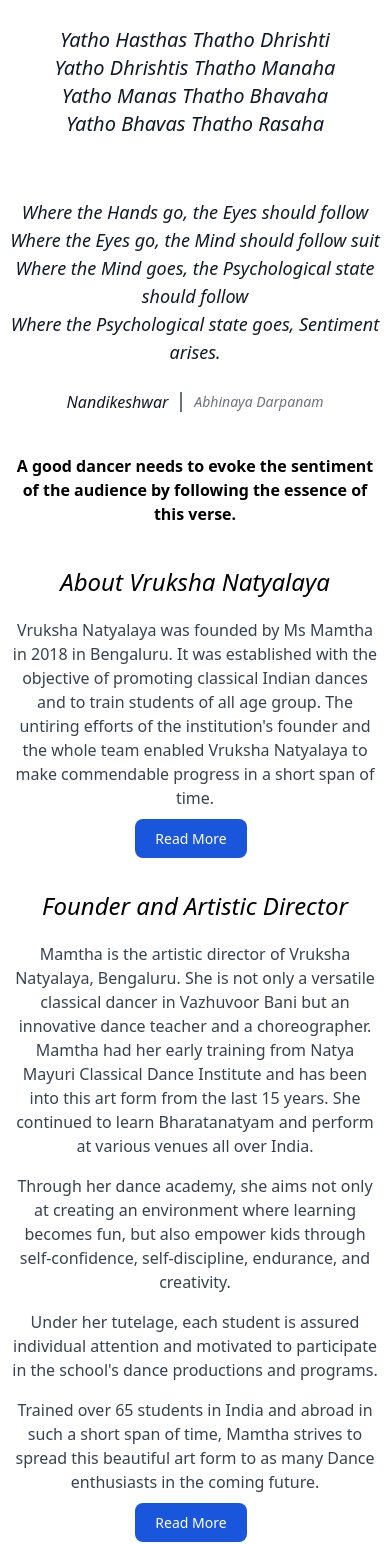
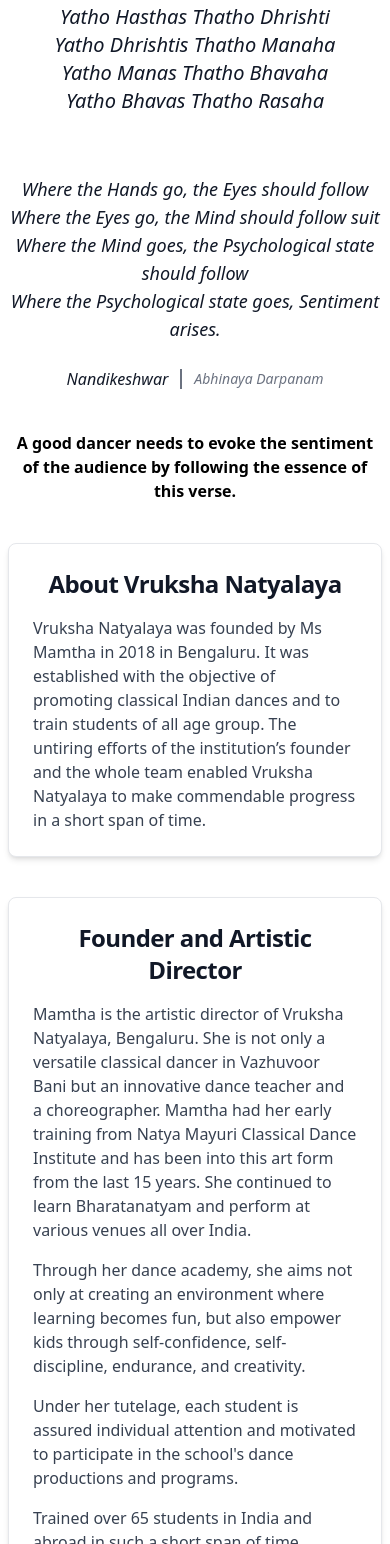
Before and after one commit to lakshmikanthchetan/vruksha-natyalaya, a Next.js app: page / in a window 390 px wide. Shown: the part 456-2000 px from the top of the page. Built offline with nearby package versions, Linux system fonts and the light colour scheme.

Commit message:
possible css classes change from this commit

```diff
--- a/components/Footer.js
+++ b/components/Footer.js
@@ -3,8 +3,8 @@
 
 function CommonFooter() {
   return (
-    <div className="dark mt-10">
-      <Footer container={true} bgDark={true}>
+    <div className="mt-10">
+      <Footer container={true}>
         <div className="w-full">
           <div className="grid w-full justify-between sm:flex sm:justify-between md:flex md:grid-cols-1">
             <div>
@@ -23,6 +23,7 @@
                   <Footer.Link href="/about">About</Footer.Link>
                   <Footer.Link href="/gallery">Gallery</Footer.Link>
                   <Footer.Link href="/contact">Contact</Footer.Link>
+                  <Footer.Link href="/other-styles">Other Styles</Footer.Link>
                 </Footer.LinkGroup>
               </div>
               <div>
--- a/components/Reviews.js
+++ b/components/Reviews.js
@@ -6,16 +6,59 @@
 
 export const reviewsArr = [
   {
-    name: 'Chetan',
+    name: 'Krupa Subramaniam',
     imageSrcUrl: '',
-    joinedOn: 'August 2014',
-    reviewedOn: 'March 3, 2017',
-    reviewedFrom: 'United Kingdom',
-    reviewTitle: 'Thinking to buy another one!',
+    joinedOn: '',
+    reviewedOn: 'April 2022',
+    reviewedFrom: 'India',
+    reviewTitle: '',
     reviewDesc1:
-      'This is my third Invicta Pro Diver. They are just fantastic value for money. This one arrived yesterday and the first thing I did was set the time, popped on an identical strap from another Invicta and went in the shower with it to test the waterproofing.... No problems.',
-    reviewDesc2:
-      'It is obviously not the same build quality as those very expensivewatches. But that is like comparing a Citroën to a Ferrari. This watch was well under £100! An absolute bargain.',
+      'Our daughter has been going to the dance class for a month.  She is thoroughly enjoying the classes. The teacher has a passion for dance and enjoys teaching with children.  She is able to understand the children and make them learn better.',
+    reviewDesc2: '',
+  },
+  {
+    name: 'Ramya Lakshmanan',
+    imageSrcUrl: '',
+    joinedOn: '',
+    reviewedOn: 'June 2022',
+    reviewedFrom: 'India',
+    reviewTitle: '',
+    reviewDesc1:
+      'Highly recommended place. My daughter is a beginner in bharatanatyam and she is in absolute love with this art form. All thanks to her teacher, Mamtha mam for her patience and for inciting the interest in her students.',
+    reviewDesc2: '',
+  },
+  {
+    name: 'Reema Sood Dar',
+    imageSrcUrl: '',
+    joinedOn: '',
+    reviewedOn: 'May 2022',
+    reviewedFrom: 'India',
+    reviewTitle: '',
+    reviewDesc1:
+      'We are really blessed to have her teaching our daughter. Seen remarkable improvement in just 3-4 months. Keeps a lot of patience while teaching. Thank You',
+    reviewDesc2: '',
+  },
+  {
+    name: 'Nita Thakkar',
+    imageSrcUrl: '',
+    joinedOn: '',
+    reviewedOn: 'June 2022',
+    reviewedFrom: 'India',
+    reviewTitle: '',
+    reviewDesc1:
+      'She has good knowledge and experience in bharath natyam. My 4 year old enjoys her classes and we can see the results in her, she is good with teaching with small kids as well as teens.',
+    reviewDesc2: '',
+  },
+  {
+    name: 'Satavisha Bhattacharyya',
+    imageSrcUrl: '',
+    joinedOn: '',
+    reviewedOn: 'June 2022',
+    reviewedFrom: 'India',
+    reviewTitle: '',
+    reviewDesc1:
+      'Mamtha is really good with the kids and my 3.5 year old really enjoys her classes. She is learning beautifully, and all credits to her teacher. THANKS A LOT',
+    reviewDesc2: '',
   },
 ];
 
@@ -45,12 +88,14 @@
         <div className="space-y-1 font-medium dark:text-white">
           <p>
             {name}
+            {joinedOn && (
               <time
                 dateTime=""
                 className="block text-sm text-gray-500 dark:text-gray-400"
               >
                 {`Joined on ${joinedOn}`}
               </time>
+            )}
           </p>
         </div>
       </div>
@@ -130,7 +175,7 @@
 function Reviews(props) {
   const { reviewsArr = [] } = props;
   return (
-    <div className="text-center my-10">
+    <div className="text-center my-10 sm:max-w-xl sm:mx-auto">
       <h2 className="text-center text-2xl my-5 italic">Reviews</h2>
       <div className="text-left">
         {reviewsArr.map((review, i) => (
@@ -140,9 +185,9 @@
           href={GoogleReviewsLink}
           target="_blank"
           rel="noreferrer"
-          className="block mb-5 text-sm font-medium text-blue-600 hover:underline dark:text-blue-500"
+          className="text-center block my-10 text-lg font-medium text-blue-600 hover:underline dark:text-blue-500"
         >
-          Read more
+          Read All Reviews
         </a>
       </div>
     </div>
--- a/components/SimpleCard.js
+++ b/components/SimpleCard.js
@@ -7,19 +7,17 @@
   return (
     <div className={`${withMargin ? 'my-10' : ''}`}>
       <Card>
-        <h5 className="text-2xl font-bold tracking-tight text-gray-900 dark:text-white">
+        <h5 className="text-center text-2xl font-bold tracking-tight text-gray-900 dark:text-white">
           {title}
         </h5>
         {descArr.map((desc, i) => (
-          <p
-            className="mb-4 font-normal text-gray-700 dark:text-gray-400"
-            key={i}
-          >
+          <p className="font-normal text-gray-700 dark:text-gray-400" key={i}>
             {desc}
           </p>
         ))}
 
         {readMoreLink && (
+          <div className="mx-auto">
             <Link href={{ readMoreLink }}>
               <a className="inline-flex items-center py-2 px-3 text-sm font-medium text-center text-white bg-blue-700 rounded-lg hover:bg-blue-800 focus:ring-4 focus:outline-none focus:ring-blue-300 dark:bg-blue-600 dark:hover:bg-blue-700 dark:focus:ring-blue-800">
                 Read more
@@ -38,6 +36,7 @@
                 </svg>
               </a>
             </Link>
+          </div>
         )}
       </Card>
     </div>
--- a/components/UnOrderedList.js
+++ b/components/UnOrderedList.js
@@ -1,5 +1,3 @@
-import { center } from './Map';
-
 const TickSVG = () => (
   <svg
     className="flex-shrink-0 w-5 h-5 text-green-500 dark:text-green-400"
@@ -24,12 +22,12 @@
         {heading}
       </h2>
       <ul
-        className={`space-y-1 max-w-md list-inside text-gray-500 dark:text-gray-400 ${
+        className={`space-y-1 max-w-md list-inside text-gray-500 dark:text-gray-400 sm:text-center ${
           isCenter ? 'sm:mx-auto' : ''
         }`}
       >
         {listArr.map((item, i) => (
-          <li className="flex items-center space-x-3 sm:justify-center" key={i}>
+          <li className="flex items-center space-x-3" key={i}>
             {showIcon && <TickSVG />} <span>{item}</span>
           </li>
         ))}
--- a/pages/about.js
+++ b/pages/about.js
@@ -69,10 +69,6 @@
     ],
   },
   {
-    title: 'Gejje Pooja/Salangai Pooja',
-    desc: [],
-  },
-  {
     title: 'Advanced Level -1',
     desc: [
       '      Shabdam',
@@ -92,6 +88,11 @@
       '108 Karanas',
     ],
   },
+  ,
+  {
+    title: 'Gejje Pooja/Salangai Pooja',
+    desc: [],
+  },
   {
     title: 'Arangetram',
     desc: [
@@ -106,52 +107,6 @@
 function about() {
   return (
     <div className="container mx-auto px-2">
-      <div className="sm:h-64 md:h-80 2xl:h-96">
-        <Carousel slide={false}>
-          <div className="h-full">
-            <Image
-              src="/images/1.jpg"
-              alt="..."
-              layout="fill"
-              objectFit="cover"
-            />
-          </div>
-          <div className="h-full">
-            <Image
-              src="/images/2.jpg"
-              alt="..."
-              layout="fill"
-              objectFit="cover"
-            />
-          </div>
-          <div className="h-full">
-            <Image
-              src="/images/3.jpg"
-              alt="..."
-              layout="fill"
-              objectFit="cover"
-            />
-          </div>
-          <div className="h-full">
-            {' '}
-            <Image
-              src="/images/4.jpg"
-              alt="..."
-              layout="fill"
-              objectFit="cover"
-            />
-          </div>
-          <div className="h-full">
-            <Image
-              src="/images/5.jpg"
-              alt="..."
-              layout="fill"
-              objectFit="cover"
-            />
-          </div>
-        </Carousel>
-      </div>
-      <div className="text-center mx-auto">
       <section>
         <SimpleCard
           title="About Vruksha Natyalaya"
@@ -172,7 +127,7 @@
       </section>
       <section>
         <SimpleCardsList heading="Levels & Syllabus" cardsData={cardsData} />
-          <h2 className="inline-block my-10 text-xl font-bold text-gray-900 dark:text-white">
+        <h2 className="text-center block my-10 text-lg font-bold text-gray-900 dark:text-white">
           Note: Eligibility for the dance class to be above 5 years
         </h2>
       </section>
@@ -186,7 +141,6 @@
         <Reviews reviewsArr={reviewsArr} />
       </section>
     </div>
-    </div>
   );
 }
 
--- a/pages/background.js
+++ b/pages/background.js
@@ -3,15 +3,15 @@
 
 function Background() {
   return (
-    <div className="container mx-auto text-center">
+    <div>
       <Image
         class="max-w-full h-auto"
         src="/images/nataraj.png"
         alt="nataraj"
-        width={1200}
-        height={680}
+        width={3000}
+        height={1200}
       />
-
+      <div className="container mx-auto">
         <div className="mb-10 px-2">
           <Card>
             <h5 className="text-2xl font-bold tracking-tight text-gray-900 dark:text-white">
@@ -21,45 +21,24 @@
               Bharata Natyam is one of the oldest dance forms of India. It was
               nurtured in the temples and courts of southern India since ancient
               times. Later it was codified and documented as a performing art in
-            the 19th century by four brothers known as the Tanjore Quartet whose
-            musical compositions for dance form the bulk of the Bharata Natyam
-            repertoire even today. The art was handed down as a living tradition
-            from generation to generation under the Devadasi system under which
-            women were dedicated to temples to serve the deity as dancers and
-            musicians forming part of the elaborate rituals. These highly
-            talented artists and the male gurus (nattuvanars) were the sole
-            repository of the art until the early 20th century when a renewal of
-            interest in India’s cultural heritage prompted the educated elite to
-            discover its beauty.
+              the 19th century by four brothers known as the Tanjore Quartet
+              whose musical compositions for dance form the bulk of the Bharata
+              Natyam repertoire even today. The art was handed down as a living
+              tradition from generation to generation under the Devadasi system
+              under which women were dedicated to temples to serve the deity as
+              dancers and musicians forming part of the elaborate rituals. These
+              highly talented artists and the male gurus (nattuvanars) were the
+              sole repository of the art until the early 20th century when a
+              renewal of interest in India’s cultural heritage prompted the
+              educated elite to discover its beauty.
             </p>
             <p className="mb-4 font-normal text-gray-700 dark:text-gray-400">
-            Today Bharata Natyam is one of the most popular and widely performed
-            dance styles and is practiced by male and female dancers all over
-            India. Due to its wide range of movements and postures and the
-            balanced melange of the rhythmic and mimetic aspects lends itself
-            well to experimental and fusion choreography.
+              Today Bharata Natyam is one of the most popular and widely
+              performed dance styles and is practiced by male and female dancers
+              all over India. Due to its wide range of movements and postures
+              and the balanced melange of the rhythmic and mimetic aspects lends
+              itself well to experimental and fusion choreography.
             </p>
-          <div>
-            <a
-              href="#"
-              className="w-auto inline-flex items-center py-2 px-3 text-sm font-medium text-center text-white bg-blue-700 rounded-lg hover:bg-blue-800 focus:ring-4 focus:outline-none focus:ring-blue-300 dark:bg-blue-600 dark:hover:bg-blue-700 dark:focus:ring-blue-800"
-            >
-              Read more
-              <svg
-                aria-hidden="true"
-                className="ml-2 -mr-1 w-4 h-4"
-                fill="currentColor"
-                viewBox="0 0 20 20"
-                xmlns="http://www.w3.org/2000/svg"
-              >
-                <path
-                  fillRule="evenodd"
-                  d="M10.293 3.293a1 1 0 011.414 0l6 6a1 1 0 010 1.414l-6 6a1 1 0 01-1.414-1.414L14.586 11H3a1 1 0 110-2h11.586l-4.293-4.293a1 1 0 010-1.414z"
-                  clipRule="evenodd"
-                ></path>
-              </svg>
-            </a>
-          </div>
           </Card>
         </div>
 
@@ -68,9 +47,9 @@
             Repertoire
           </h5>
           <p className="mb-4 font-normal text-gray-700 dark:text-gray-400">
-          Bharatanatyam is traditionally a team performance art that consists of
-          a solo dancer, accompanied by musicians and one or more singers. The
-          theory behind the musical notes, vocal performance and the dance
+            Bharatanatyam is traditionally a team performance art that consists
+            of a solo dancer, accompanied by musicians and one or more singers.
+            The theory behind the musical notes, vocal performance and the dance
             movement trace back to the ancient Natya Shastra, and many Sanskrit
             and Tamil texts such as the Abhinaya Darpana.
           </p>
@@ -80,17 +59,17 @@
             Indian classical music. Their hand and facial gestures are codified
             sign language that recite a legend, spiritual ideas or a religious
             prayer derived from Hindu Vedic scriptures, the Mahabharata, the
-          Ramayana, the Puranas and historic drama texts.[55][57] The dancer
-          deploys turns or specific body movements to mark punctuations in the
-          story or the entry of a different character in the play or legend
-          being acted out through dance (Abhinaya). The footwork, body language,
+            Ramayana, the Puranas and historic drama texts. The dancer deploys
+            turns or specific body movements to mark punctuations in the story
+            or the entry of a different character in the play or legend being
+            acted out through dance (Abhinaya). The footwork, body language,
             postures, musical notes, the tones of the vocalist, aesthetics and
             costumes integrate to express and communicate the underlying text.
           </p>
           <p className="mb-4 font-normal text-gray-700 dark:text-gray-400">
-          The repertoire of Bharatanatyam, like all major classical Indian dance
-          forms, follows the three categories of performance in the Natya
-          Shastra. These are Nritta (Nirutham), Nritya (Niruthiyam)
+            The repertoire of Bharatanatyam, like all major classical Indian
+            dance forms, follows the three categories of performance in
+            the Natya Shastra. These are Nritta (Nirutham), Nritya (Niruthiyam)
             and Natya (Natyam).
           </p>
           <div>
@@ -98,9 +77,9 @@
               <li>
                 The Nritta performance is abstract, fast and rhythmic aspect of
                 the dance The viewer is presented with pure movement in
-              Bharatanatyam, wherein the emphasis is the beauty in motion, form,
-              speed, range and pattern. This part of the repertoire has no
-              interpretative aspect, no telling of story. It is a technical
+                Bharatanatyam, wherein the emphasis is the beauty in motion,
+                form, speed, range and pattern. This part of the repertoire has
+                no interpretative aspect, no telling of story. It is a technical
                 performance, and aims to engage the senses (prakriti) of the
                 audience.{' '}
               </li>
@@ -108,8 +87,8 @@
                 The Nritya is slower and expressive aspect of the dance that
                 attempts to communicate feelings, storyline particularly with
                 spiritual themes in Hindu dance traditions. In a nritya, the
-              dance-acting expands to include silent expression of words through
-              gestures and body motion set to musical notes. The actor
+                dance-acting expands to include silent expression of words
+                through gestures and body motion set to musical notes. The actor
                 articulates a legend or a spiritual message. This part of a
                 Bharatanatyam repertoire is more than sensory enjoyment, it aims
                 to engage the emotions and mind of the viewer.
@@ -121,27 +100,9 @@
                 underlying story. A Natya incorporates the elements of a Nritya
               </li>
             </ul>
-          <a
-            href="#"
-            className="w-auto inline-flex items-center py-2 px-3 text-sm font-medium text-center text-white bg-blue-700 rounded-lg hover:bg-blue-800 focus:ring-4 focus:outline-none focus:ring-blue-300 dark:bg-blue-600 dark:hover:bg-blue-700 dark:focus:ring-blue-800"
-          >
-            Read more
-            <svg
-              aria-hidden="true"
-              className="ml-2 -mr-1 w-4 h-4"
-              fill="currentColor"
-              viewBox="0 0 20 20"
-              xmlns="http://www.w3.org/2000/svg"
-            >
-              <path
-                fillRule="evenodd"
-                d="M10.293 3.293a1 1 0 011.414 0l6 6a1 1 0 010 1.414l-6 6a1 1 0 01-1.414-1.414L14.586 11H3a1 1 0 110-2h11.586l-4.293-4.293a1 1 0 010-1.414z"
-                clipRule="evenodd"
-              ></path>
-            </svg>
-          </a>
           </div>
         </Card>
+      </div>
     </div>
   );
 }
--- a/pages/contact.js
+++ b/pages/contact.js
@@ -57,9 +57,9 @@
           </div>
         </div>
       </div>
-      <div className="my-5">
+      {/* <div className="my-5">
         <Map />
-      </div>
+      </div> */}
     </div>
   );
 }
--- a/pages/index.js
+++ b/pages/index.js
@@ -1,7 +1,7 @@
 import { Carousel } from 'flowbite-react';
 import Image from 'next/image';
 import Link from 'next/link';
-import { Quote, UnOrderedList } from '../components';
+import { Quote, SimpleCard, UnOrderedList } from '../components';
 
 const levelsArr = [
   "Beginner's Level -1",
@@ -16,7 +16,7 @@
 
 export default function Home() {
   return (
-    <div className="container mx-auto text-center px-2">
+    <div>
       <section className="h-56 sm:h-64 xl:h-80 2xl:h-96">
         <Carousel slide={false}>
           <div style={{ width: '100%', height: '100%', position: 'relative' }}>
@@ -37,60 +37,30 @@
           </div>
         </Carousel>
       </section>
+      <div className="container mx-auto px-2">
         <section>
           <Quote />
         </section>
         <section>
-        <h2 className="text-center text-2xl my-5 italic">
-          About Vruksha Natyalaya
-        </h2>
-        <p className="mb-4 font-normal text-gray-700 dark:text-gray-400">
-          Vruksha Natyalaya was founded by Ms Mamtha in 2018 in Bengaluru. It
-          was established with the objective of promoting classical Indian
-          dances and to train students of all age group. The untiring efforts of
-          the institution&apos;s founder and the whole team enabled Vruksha
-          Natyalaya to make commendable progress in a short span of time.
-        </p>
-        <Link href={'/about'}>
-          <a className="text-white bg-blue-700 hover:bg-blue-800 focus:ring-4 focus:ring-blue-300 font-medium rounded-lg text-sm px-5 py-2.5 mr-2 mb-2 dark:bg-blue-600 dark:hover:bg-blue-700 focus:outline-none dark:focus:ring-blue-800">
-            Read More
-          </a>
-        </Link>
+          <SimpleCard
+            title="About Vruksha Natyalaya"
+            descArr={[
+              'Vruksha Natyalaya was founded by Ms Mamtha  in 2018 in Bengaluru. It was established with the objective of promoting classical Indian dances and to train students of all age group. The untiring efforts of the institution’s founder and the whole team enabled Vruksha Natyalaya to make commendable progress in a short span of time.',
+            ]}
+            withMargin={true}
+          />
+          <SimpleCard
+            title="Founder and Artistic Director"
+            descArr={[
+              'Mamtha is the artistic director of Vruksha Natyalaya, Bengaluru. She is not only a versatile classical dancer  in Vazhuvoor Bani but an innovative dance teacher and a choreographer. Mamtha had her early training from Natya Mayuri Classical Dance Institute and has been into this art form from the last 15 years. She continued to learn Bharatanatyam and perform at various venues all over India.',
+              'Through her dance academy, she aims not only at creating an environment where learning becomes fun, but also empower kids through self-confidence, self-discipline, endurance, and creativity.',
+              "Under her tutelage, each student is assured individual attention and motivated to participate in the school's dance productions and programs.",
+              'Trained over 65 students in India and abroad in such a short span of time, Mamtha strives to spread this beautiful art form to as many Dance enthusiasts in the coming future.',
+            ]}
+            readMoreLink="/about"
+          />
         </section>
-      <section>
-        <h2 className="text-center text-2xl my-5 italic">
-          Founder and Artistic Director
-        </h2>
-        <p className="mb-4 font-normal text-gray-700 dark:text-gray-400">
-          Mamtha is the artistic director of Vruksha Natyalaya, Bengaluru. She
-          is not only a versatile classical dancer in Vazhuvoor Bani but an
-          innovative dance teacher and a choreographer. Mamtha had her early
-          training from Natya Mayuri Classical Dance Institute and has been into
-          this art form from the last 15 years. She continued to learn
-          Bharatanatyam and perform at various venues all over India.
-        </p>
-        <p className="mb-4 font-normal text-gray-700 dark:text-gray-400">
-          Through her dance academy, she aims not only at creating an
-          environment where learning becomes fun, but also empower kids through
-          self-confidence, self-discipline, endurance, and creativity.
-        </p>
-        <p className="mb-4 font-normal text-gray-700 dark:text-gray-400">
-          Under her tutelage, each student is assured individual attention and
-          motivated to participate in the school&apos;s dance productions and
-          programs.
-        </p>
-        <p className="mb-4 font-normal text-gray-700 dark:text-gray-400">
-          Trained over 65 students in India and abroad in such a short span of
-          time, Mamtha strives to spread this beautiful art form to as many
-          Dance enthusiasts in the coming future.
-        </p>
-        <Link href={'/about'}>
-          <a className="text-white bg-blue-700 hover:bg-blue-800 focus:ring-4 focus:ring-blue-300 font-medium rounded-lg text-sm px-5 py-2.5 mr-2 mb-2 dark:bg-blue-600 dark:hover:bg-blue-700 focus:outline-none dark:focus:ring-blue-800">
-            Read More
-          </a>
-        </Link>
-      </section>
-      <section>
+        <section className="text-center">
           <UnOrderedList heading="Levels" listArr={levelsArr} />
           <div className="mt-5">
             <Link href={'/about'}>
@@ -100,8 +70,8 @@
             </Link>
           </div>
         </section>
-      <section>
-        <h2 className="text-center text-2xl my-5 italic">Contact Us</h2>
+        <section className="text-center">
+          <h2 className="text-2xl my-5 italic">Contact Us</h2>
           <p className="mb-4 font-normal text-gray-700 dark:text-gray-400">
             Vruksha Natyalaya, 1st floor, Above Aditya Pharmacy, St. Ann&apos;s
             Church Road, Rachenahalli - 560077
@@ -119,5 +89,6 @@
           </Link>
         </section>
       </div>
+    </div>
   );
 }
--- a/pages/other-styles.js
+++ b/pages/other-styles.js
@@ -61,7 +61,7 @@
         <p className="mb-5 font-normal text-gray-700 dark:text-gray-400">
           {desc}
         </p>
-        {readMoreUrl && (
+        {false && (
           <a
             href={readMoreUrl}
             className="inline-flex items-center py-2 px-3 text-sm font-medium text-center text-white bg-blue-700 rounded-lg hover:bg-blue-800 focus:ring-4 focus:outline-none focus:ring-blue-300 dark:bg-blue-600 dark:hover:bg-blue-700 dark:focus:ring-blue-800"
```
Also changed, not shown: components/Header.js (+6 -6 lines), components/SimpleCardsList.js (+4 -4 lines), public/images/dark-logo.jpg (added), 1 other file (tests, documents, lock files or other folders). Lines whose indentation alone changed are shown as unchanged.
